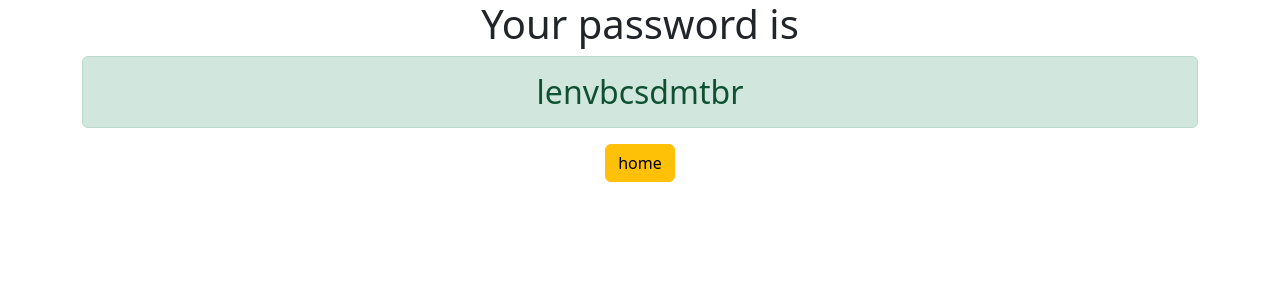
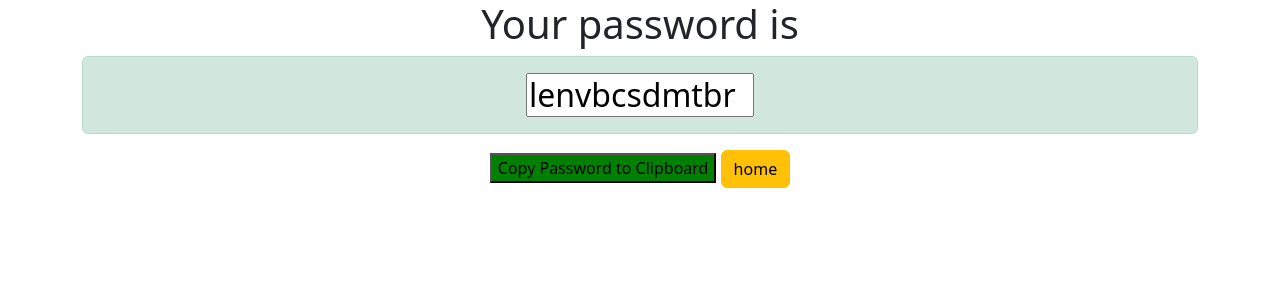
Before and after one commit to invegat/django3-password-generator, a Django app: page /password/ in a window 1280 px wide. Shown: the top 300 px of the page. Run offline with Django 3.2, Linux system fonts and the light colour scheme.

Commit message:
add Copy Password to Clipboard button

```diff
--- /dev/null
+++ b/generator/static/css/button.css
@@ -0,0 +1,9 @@
+#copytext {
+    background-color: green;
+}
+#copytext:hover {
+    color: white;
+}
+#copytext:active {
+    background-color: blue;
+}
--- a/generator/templates/generator/password.html
+++ b/generator/templates/generator/password.html
@@ -1,7 +1,19 @@
+{% load static %}
+{% block scripts %}
+<script>
+  function CopyText() {
+  var text = document.getElementById('password')
+  text.select();
+  document.execCommand('copy')
+}
+</script>
+{% endblock scripts %}
 <link href="https://cdn.jsdelivr.net/npm/bootstrap@5.2.0-beta1/dist/css/bootstrap.min.css" rel="stylesheet"
       integrity="sha384-0evHe/X+R7YkIZDRvuzKMRqM+OrBnVFBL6DOitfPri4tjfHxaWutUpFmBp4vmVor" crossorigin="anonymous">
+<link rel="stylesheet" type="text/css" href="{% static 'css/button.css' %}">
 <div class="container text-center">
     <h1>Your password is</h1>
-    <h2 class="alert alert-success">{{ password }}</h2>
+    <h2 class="alert alert-success"><textarea style="overflow:hidden;resize:none " cols={{ length }} rows="1" id="password">{{ password }}</textarea></h2>
+    <button id="copytext" style="text-align:center;" onclick="CopyText()">Copy Password to Clipboard</button>
     <a href={% url 'home' %} class="btn btn-warning">home</a>
 </div>
--- a/generator/views.py
+++ b/generator/views.py
@@ -7,8 +7,10 @@ import random
 def home(request):
     return render(request, 'generator/home.html', {'password': 'garbage'})
 
+
 def about(request):
     return render(request, 'generator/about.html')
+
 
 def password(request):
 
@@ -25,4 +27,4 @@ def password(request):
     for x in range(length):
         thepassword += random.choice(characters)
 
-    return render(request, 'generator/password.html', {'password': thepassword})
+    return render(request, 'generator/password.html', {'password': thepassword, 'length': length})
--- a/password_generator/settings.py
+++ b/password_generator/settings.py
@@ -119,6 +119,7 @@ USE_TZ = True
 # https://docs.djangoproject.com/en/3.2/howto/static-files/
 
 STATIC_URL = '/static/'
+STATIC_ROOT = '/static/'
 
 # Default primary key field type
 # https://docs.djangoproject.com/en/3.2/ref/settings/#default-auto-field
```
Also changed, not shown: generator/templates/generator/about.html (+9 -0 lines).
